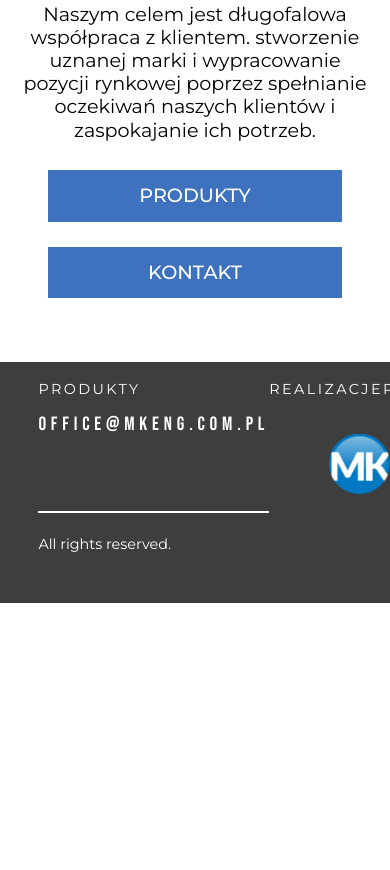
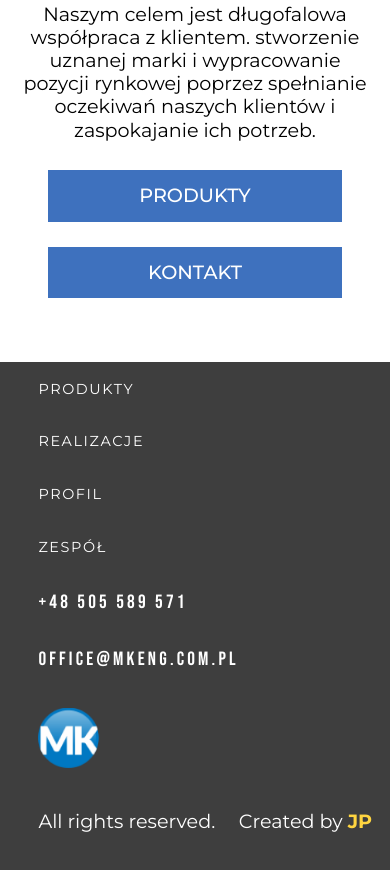
Before and after one commit to jp711/mkeenginering, a plain HTML site: page MKEngineering/MKEngineering/index.html in a window 390 px wide. Shown: the part 2646-3516 px from the top of the page. Before the commit the page ends 3249 px from the top, so only its background shows below. Drawn offline with nearby package versions, Linux system fonts and the light colour scheme.

Commit message:
grid-mobile

```diff
--- a/MKEngineering/MKEngineering/css/queries.css
+++ b/MKEngineering/MKEngineering/css/queries.css
@@ -184,4 +184,60 @@
     text-align: center;
     padding: 2rem 2rem;
   }
+
+  .footer-grid {
+    display: grid;
+    grid-template-columns: 1fr 1fr;
+    grid-template-rows: repeat(9, max-content);
+  }
+
+  .mobile {
+    display: none;
+  }
+
+  .footer-link {
+    font-size: 1.8rem;
+  }
+
+  .footer-text {
+    font-size: 2.4rem;
+    white-space: nowrap;
+  }
+
+  .footer-link,
+  .tel,
+  .mail,
+  .logo-con,
+  .to-right,
+  .left-text,
+  .right-text,
+  .footer-copy {
+    grid-column: 1/2;
+  }
+  .tel {
+    grid-row: 5;
+  }
+  .mail {
+    grid-row: 6;
+  }
+
+  .logo-con {
+    grid-row: 7;
+    display: block;
+  }
+
+  .to-right {
+    text-align: left;
+  }
+  .footer-copy {
+    grid-row: 8/9;
+  }
+  .footer-JP {
+    grid-column: 2/3;
+    grid-row: 8/9;
+  }
+
+  .logo-con {
+    grid-row: 7;
+  }
 }
--- a/MKEngineering/MKEngineering/css/style.css
+++ b/MKEngineering/MKEngineering/css/style.css
@@ -283,10 +283,11 @@ body {
 .footer-grid {
   display: grid;
   grid-template-columns: 1fr 1fr 1fr 1fr;
-  grid-template-rows: repeat(4, max-content);
+
   padding-bottom: 2.2rem;
-  row-gap: 2.4rem;
+  row-gap: 4.8rem;
 }
+
 /* .footer-left,
 .footer-right {
   display: flex;
@@ -298,7 +299,7 @@ body {
   font-size: 1.8rem;
   color: #fff;
   text-decoration: none;
-  letter-spacing: 0.3rem;
+  letter-spacing: 0.2rem;
 }
 
 .footer-link:hover,
@@ -313,10 +314,7 @@ body {
   text-decoration: none;
   text-transform: uppercase;
   font-family: "Bebas Neue", cursive;
-  letter-spacing: 0.6rem;
-}
-.tel {
-  grid-column: 4/5;
+  letter-spacing: 0.4rem;
 }
 
 .footer-contact:hover,
@@ -352,27 +350,16 @@ body {
   height: 7.5rem;
 }
 
+.tel {
+  grid-column: 4/5;
+}
+
 .logo-con {
   display: flex;
   justify-content: center;
   align-items: center;
   grid-column: 2 / span 2;
   grid-row: 2 / span 2;
-}
-hr.footer-hr-right,
-hr.footer-hr-left {
-  border: none;
-  height: 2px;
-  background: #fff;
-}
-hr.footer-hr-left {
-  grid-column: 1/2;
-  grid-row: 3;
-}
-
-hr.footer-hr-right {
-  grid-row: 3;
-  grid-column: 4/5;
 }
 
 .to-right {
@@ -385,6 +372,28 @@ hr.footer-hr-right {
 
 .right-text {
   grid-column: 4/5;
+}
+
+hr.footer-hr-right,
+hr.footer-hr-left {
+  border: none;
+  height: 1px;
+  background: #fff;
+}
+.footer-copy {
+  grid-column: 1/2;
+  grid-row: 3;
+}
+
+.footer-JP {
+  grid-row: 3;
+  grid-column: 4/5;
+}
+.footer-copy,
+.footer-JP {
+  display: flex;
+  flex-direction: column;
+  gap: 1.8rem;
 }
 
 /**************************/
--- a/MKEngineering/MKEngineering/index.html
+++ b/MKEngineering/MKEngineering/index.html
@@ -201,12 +201,19 @@
         <!-- </div> -->
 
         <!-- <div class="footer-buttom"> -->
-        <hr class="footer-hr-left" />
-        <p class="footer-text left-text">All rights reserved.</p>
-        <hr class="footer-hr-right" />
-        <p class="footer-text right-text to-right">
-          Created by <span class="footer-author">JP</span>
-        </p>
+
+        <div class="footer-copy">
+          <hr class="footer-hr-left mobile" />
+          <p class="footer-text left-text">All rights reserved.</p>
+        </div>
+
+        <div class="footer-JP">
+          <hr class="footer-hr-right mobile" />
+          <p class="footer-text right-text to-right">
+            Created by <span class="footer-author">JP</span>
+          </p>
+        </div>
+
         <div class="logo-con">
           <a href="#">
             <img class="footer-logo" alt="logo" src="img/logo.png" />
```
